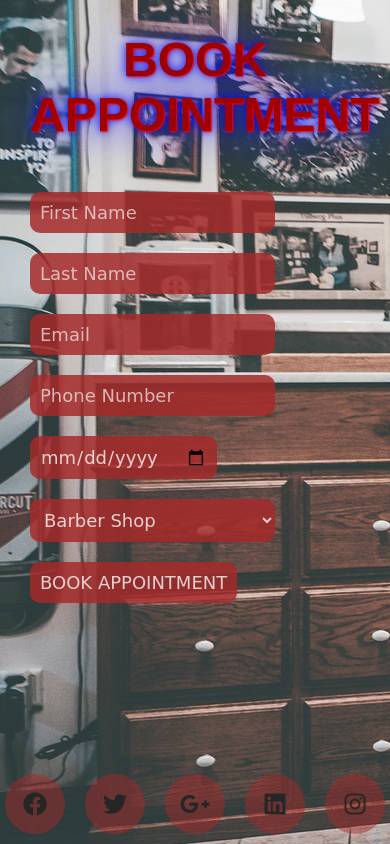
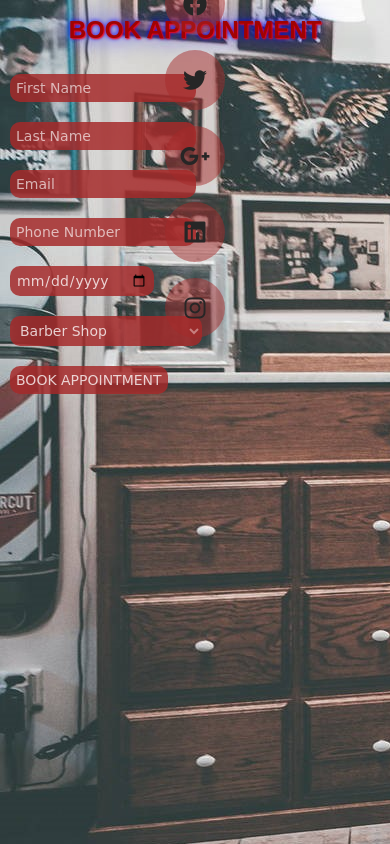
Before and after one commit to pascalspencer/Spa_website, a Flask app: page /appointment.html in a window 390 px wide. Run offline with Flask 3, Linux system fonts and the light colour scheme.

Commit message:
mobile and tablet responsive

```diff
--- a/static/app.css
+++ b/static/app.css
@@ -205,3 +205,60 @@
 .flash-message.error {
   background-color: #ff9999;
 }
+
+@media (max-width: 768px) {
+  body {
+      margin: 20px;
+  }
+
+  h1 {
+      font-size: 2rem;
+      margin-bottom: 40px;
+  }
+
+  #fName, #lName, #email, #number, #date, #time, #service, .submit {
+      font-size: 16px;
+      padding: 8px;
+  }
+
+  .thanks {
+      font-size: 24px;
+      margin-bottom: 80px;
+  }
+
+  ul {
+      bottom: 10%;
+  }
+}
+
+@media (max-width: 480px) {
+  body {
+      margin: 10px;
+  }
+
+  h1 {
+      font-size: 1.5rem;
+      margin-bottom: 30px;
+  }
+
+  #fName, #lName, #email, #number, #date, #time, #service, .submit {
+      font-size: 14px;
+      padding: 6px;
+  }
+
+  .thanks {
+      font-size: 20px;
+      margin-bottom: 60px;
+  }
+
+  ul {
+      bottom: 15%;
+      flex-direction: column;
+      left: 50%;
+      transform: translateX(-50%);
+  }
+
+  ul li {
+      margin-bottom: 1em;
+  }
+}
```
Also changed, not shown: static/style.css (+65 -0 lines), vercel.json (added), 1 other file.
